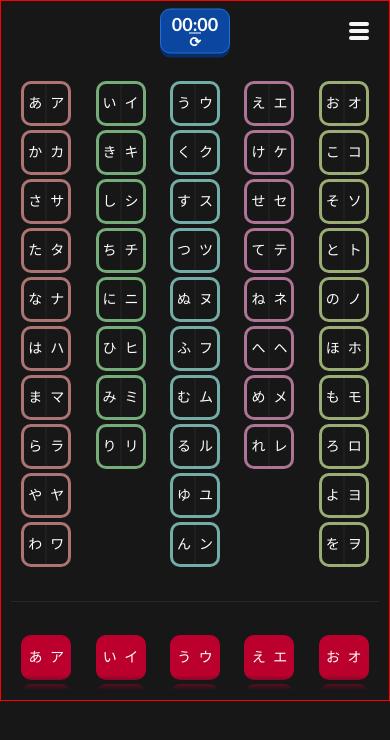
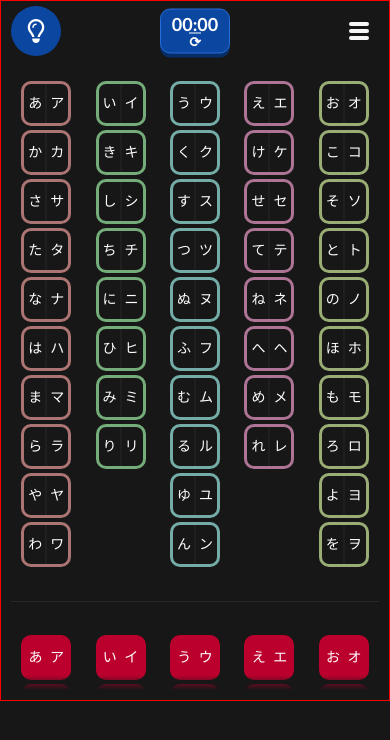
Before and after one commit to joejamsky/LanguageTrainer, a React (Create React App) app in the folder language-learner/: page / in a window 390 px wide. Both pictures are taken after a click on the button "あ + ア". Shown: the top 740 px of the page. Built offline with nearby package versions, Linux system fonts and the light colour scheme.

Commit message:
mobile hint button removed hint anims

```diff
--- a/language-learner/src/Components/DropTile.jsx
+++ b/language-learner/src/Components/DropTile.jsx
@@ -30,7 +30,7 @@ const DropTile = ({ character, index }) => {
                     </div>
                 </div>
 
-                <div className={`${options.characterTypes.hiragana.activeTop && options.characterTypes.katakana.activeTop && options.characterTypes.romaji.activeTop? 'UI-divider-container' : 'd-none'}`}>
+                <div className={`${(options.characterTypes.hiragana.activeTop || options.characterTypes.katakana.activeTop) && options.characterTypes.romaji.activeTop? 'UI-divider-container' : 'd-none'}`}>
                     <div className="UI-divider"></div>
                 </div>
 
--- a/language-learner/src/Components/Main.jsx
+++ b/language-learner/src/Components/Main.jsx
@@ -6,6 +6,7 @@ import BotGrid from "../Components/BotGrid.jsx";
 import Timer from "../Components/Timer.jsx";
 import Menu from "../Components/Menu.jsx";
 import StartMenu from "../Components/StartMenu.jsx";
+import MobileHint from "../Components/MobileHint.jsx";
 import { useGameState } from "../Contexts/GameStateContext.js";
 
 function Main() {
@@ -25,6 +26,7 @@ function Main() {
                         <div className="UI-container">
                             <Timer/>
                             <Menu/>
+                            <MobileHint/>
                         </div>
                         <TopGrid/>
                         <div className="UI-divider-container m-1">
--- /dev/null
+++ b/language-learner/src/Components/MobileHint.jsx
@@ -0,0 +1,50 @@
+import React from "react";
+import { useGameState } from "../Contexts/GameStateContext.js";
+import "../Styles/MobileHint.scss";
+
+
+const MobileHint = () => {
+
+    const {setOptions} = useGameState();
+
+    const handleTouchStart = (e) => {
+        setOptions((prevOptions) => ({
+            ...prevOptions, // Spread the existing options
+            characterTypes: {
+              ...prevOptions.characterTypes, // Spread the existing characterTypes
+              romaji: {
+                ...prevOptions.characterTypes.romaji, // Spread the existing romaji object
+                activeTop: true, // Update the specific property
+              },
+            },
+        }));
+    };
+
+    const handleTouchEnd = (e) => {
+        setOptions((prevOptions) => ({
+            ...prevOptions,
+            characterTypes: {
+              ...prevOptions.characterTypes,
+              romaji: {
+                ...prevOptions.characterTypes.romaji,
+                activeTop: false, // Set back to false when keys are released
+              },
+            },
+        }));
+    };
+
+
+    return (
+        <div className="mobile-hint-container">
+            <button
+                className="mobile-hint-button"
+                onTouchStart={handleTouchStart}
+                onTouchEnd={handleTouchEnd}>
+                <i class="fa-regular fa-lightbulb"></i>
+            </button>
+        </div>
+    );
+
+};
+
+export default MobileHint;
--- /dev/null
+++ b/language-learner/src/Styles/MobileHint.scss
@@ -0,0 +1,19 @@
+.mobile-hint-container {
+    position: relative;
+
+}
+
+.mobile-hint-button{
+    display: flex;
+    justify-content: center;
+    align-items: center;
+    width: 50px;
+    height: 50px;
+    background-color: rgb(11, 70, 160);
+    position: absolute;
+    top: 50%;
+    left: 0;
+    transform: translate(0, -50%);
+    border-radius: 50%;
+    font-size: 24px;
+}
--- a/language-learner/src/Styles/TopGrid.scss
+++ b/language-learner/src/Styles/TopGrid.scss
@@ -91,7 +91,7 @@
 .hidden {
     opacity: 0;
     transform: scale(0); /* Slightly shrink when hidden */
-    transition: opacity 0.1s ease, transform 0.1s ease;
+    // transition: opacity 0.1s ease, transform 0.1s ease;
     pointer-events: none; /* Disable interaction when hidden */
 }
 
@@ -99,7 +99,7 @@
 .visible {
     opacity: 1;
     transform: scale(1); /* Full size */
-    transition: opacity 0.1s ease, transform 0.1s ease;
+    // transition: opacity 0.1s ease, transform 0.1s ease;
 }
 
 .top-grid-phonetic {
@@ -107,7 +107,7 @@
     flex-direction: column;
     width: 100%;
     height: 100%;
-    transition: all 0.1s ease; /* Smooth transition for flex properties */
+    // transition: all 0.1s ease; /* Smooth transition for flex properties */
 }
 
 .grid-item-top,
@@ -116,7 +116,7 @@
     justify-content: center;
     align-items: center;
     overflow: hidden; /* Ensure content doesn't overflow */
-    transition: flex 0.1s ease, opacity 0.1s ease; /* Smooth size and opacity changes */
+    // transition: flex 0.1s ease, opacity 0.1s ease; /* Smooth size and opacity changes */
 }
 
 /* When visible */
@@ -138,7 +138,7 @@
 .grid-item-bot {
     display: flex;
     width: 100%; /* Take full width */
-    transition: all 0.1s ease; /* Smooth transitions */
+    // transition: all 0.1s ease; /* Smooth transitions */
 }
 
 /* Shared styles for Hiragana and Katakana */
@@ -148,7 +148,7 @@
     justify-content: center;
     align-items: center;
     overflow: hidden; /* Ensure content doesn't overflow */
-    transition: flex 0.1s ease, opacity 0.1s ease;
+    // transition: flex 0.1s ease, opacity 0.1s ease;
     text-align: center;
 }
 
```
